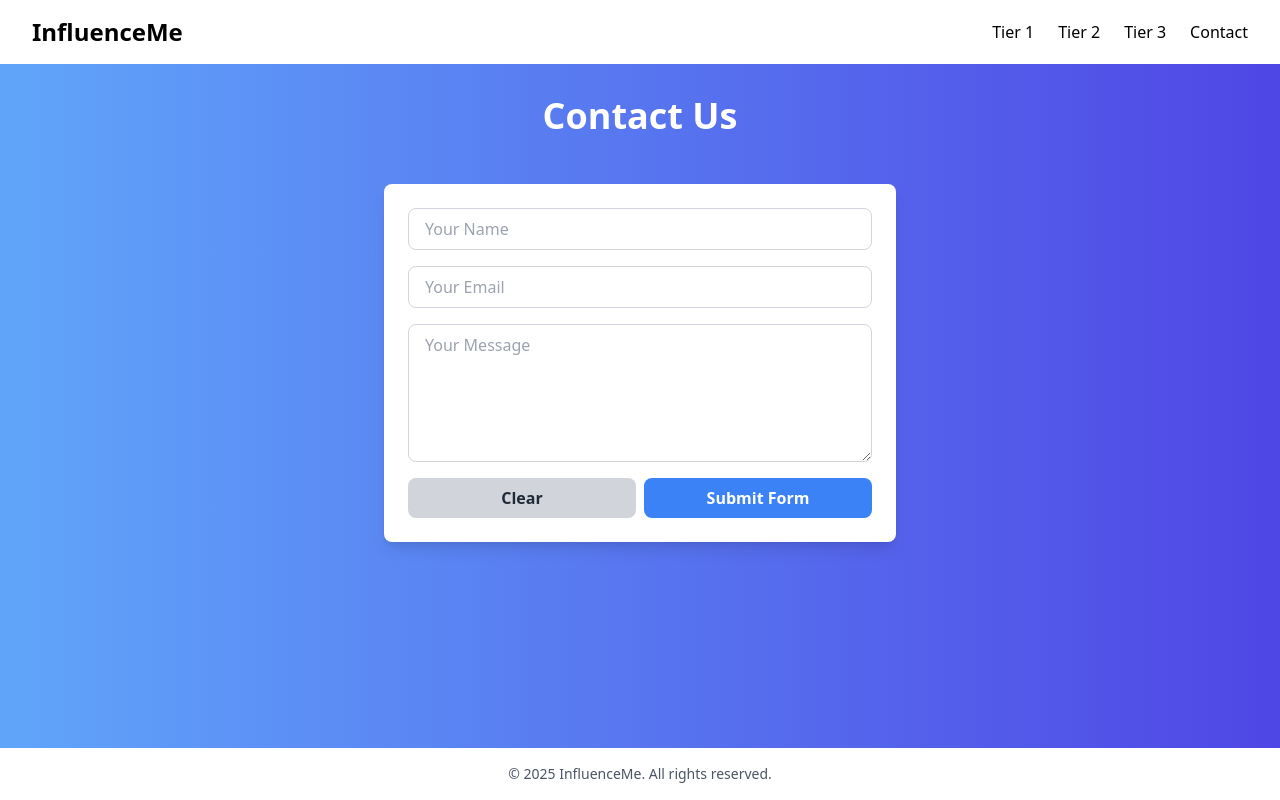
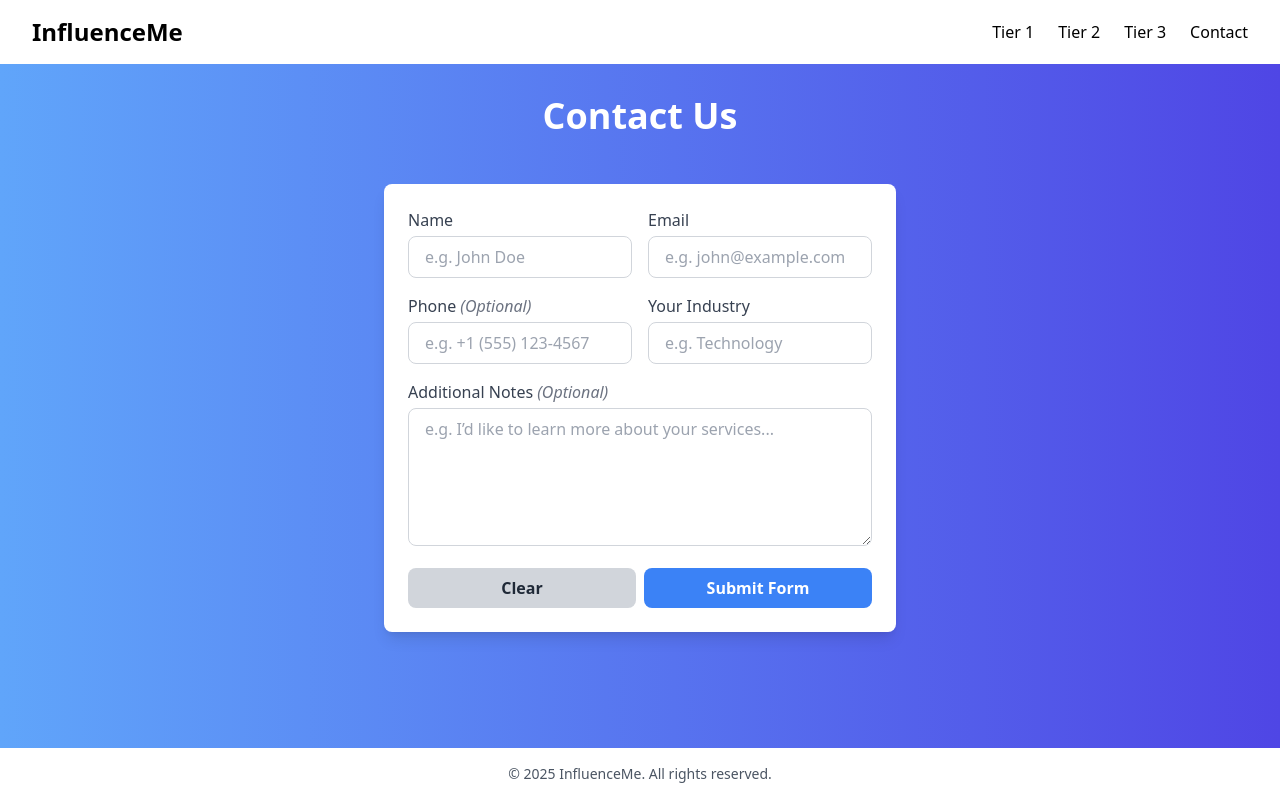
Before and after one commit to ReeceKeys/influencemeweb, a React (Create React App) app: page /contact in a window 1280 px wide. Built offline with nearby package versions, Linux system fonts and the light colour scheme.

Commit message:
contact form

```diff
--- a/src/components/ContactForm.jsx
+++ b/src/components/ContactForm.jsx
@@ -48,7 +48,6 @@ export default function ContactForm() {
       transition={{ duration: 0.7 }}
       className="bg-white text-gray-800 rounded-lg shadow-lg w-full max-w-lg overflow-hidden"
     >
-      {/* Smooth layout animation on the whole card */}
       <motion.div
         layout
         transition={{
@@ -56,29 +55,86 @@ export default function ContactForm() {
         }}
         className="p-6 flex flex-col gap-4"
       >
-        <form ref={formRef} onSubmit={onSubmit} className="flex flex-col gap-4">
+        <form
+          ref={formRef}
+          onSubmit={onSubmit}
+          className="flex flex-col gap-4"
+        >
+          {/* Name + Email */}
+          <div className="grid grid-cols-1 md:grid-cols-2 gap-4">
+            <div>
+              <label htmlFor="name" className="block mb-1 text-gray-700 font-medium">
+                Name
+              </label>
               <input
                 type="text"
+                id="name"
                 name="name"
-            placeholder="Your Name"
+                placeholder="e.g. John Doe"
                 required
-            className="border border-gray-300 rounded-lg px-4 py-2 focus:outline-none focus:ring-2 focus:ring-blue-400"
+                className="w-full border border-gray-300 rounded-lg px-4 py-2 focus:outline-none focus:ring-2 focus:ring-blue-400"
               />
+            </div>
+            <div>
+              <label htmlFor="email" className="block mb-1 text-gray-700 font-medium">
+                Email
+              </label>
               <input
                 type="email"
+                id="email"
                 name="email"
-            placeholder="Your Email"
+                placeholder="e.g. john@example.com"
                 required
-            className="border border-gray-300 rounded-lg px-4 py-2 focus:outline-none focus:ring-2 focus:ring-blue-400"
+                className="w-full border border-gray-300 rounded-lg px-4 py-2 focus:outline-none focus:ring-2 focus:ring-blue-400"
               />
+            </div>
+          </div>
+
+          {/* Phone + Industry */}
+          <div className="grid grid-cols-1 md:grid-cols-2 gap-4">
+            <div>
+              <label htmlFor="phone" className="block mb-1 text-gray-700 font-medium">
+                Phone <span className="italic text-gray-500">(Optional)</span>
+              </label>
+              <input
+                type="tel"
+                id="phone"
+                name="phone"
+                placeholder="e.g. +1 (555) 123-4567"
+                className="w-full border border-gray-300 rounded-lg px-4 py-2 focus:outline-none focus:ring-2 focus:ring-blue-400"
+              />
+            </div>
+            <div>
+              <label htmlFor="industry" className="block mb-1 text-gray-700 font-medium">
+                Your Industry
+              </label>
+              <input
+                type="text"
+                id="industry"
+                name="industry"
+                placeholder="e.g. Technology"
+                required
+                className="w-full border border-gray-300 rounded-lg px-4 py-2 focus:outline-none focus:ring-2 focus:ring-blue-400"
+              />
+            </div>
+          </div>
+
+          {/* Message */}
+          <div>
+            <label htmlFor="message" className="block mb-1 text-gray-700 font-medium">
+              Additional Notes <span className="italic text-gray-500">(Optional)</span>
+            </label>
             <textarea
+              id="message"
               name="message"
-            placeholder="Your Message"
+              placeholder="e.g. I’d like to learn more about your services..."
               rows={5}
-            required
-            className="border border-gray-300 rounded-lg px-4 py-2 focus:outline-none focus:ring-2 focus:ring-blue-400"
+              className="w-full border border-gray-300 rounded-lg px-4 py-2 focus:outline-none focus:ring-2 focus:ring-blue-400 resize-y overflow-y-auto"
+              style={{ maxHeight: "calc(100vh - 200px)" }} // 👈 keeps bottom padding
             />
+          </div>
 
+          {/* Buttons */}
           <div className="flex gap-2">
             <button
               type="button"
```
Lines whose indentation alone changed are shown as unchanged.
